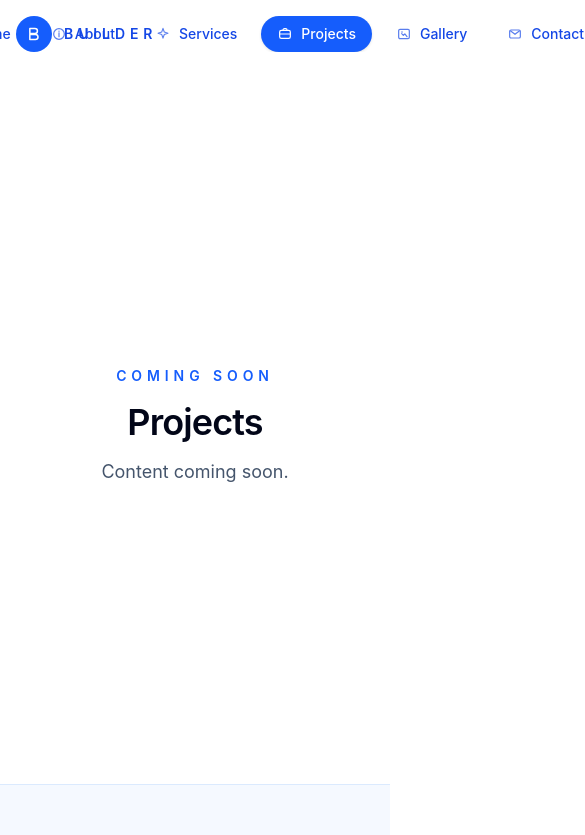
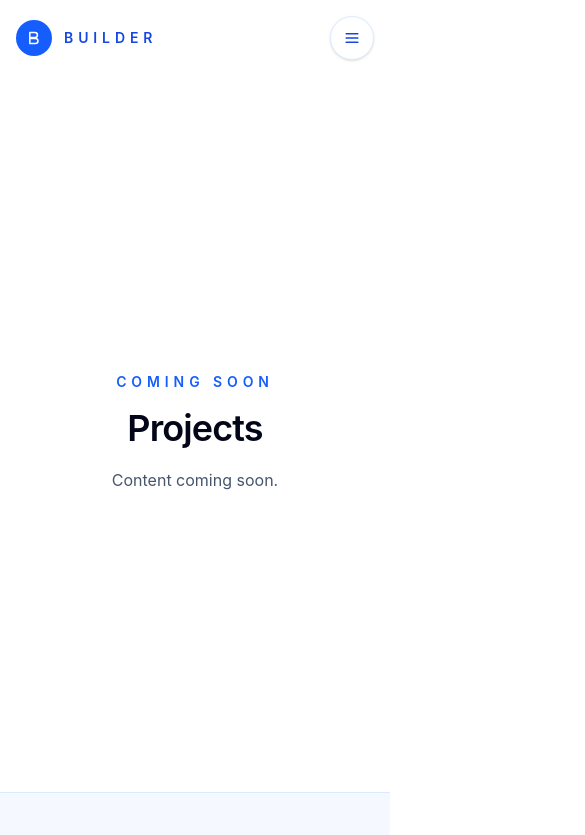
Before and after one commit to YojitSiddhant/builder-website, a Next.js app: page /projects in a window 390 px wide. Shown: the top 835 px of the page, 585 px wide, since content can reach past the window. Built offline with nearby package versions, Linux system fonts and the light colour scheme.

Commit message:
Improve responsiveness

```diff
--- a/components/coming-soon-page.tsx
+++ b/components/coming-soon-page.tsx
@@ -6,15 +6,17 @@ export function ComingSoonPage({
   title,
 }: ComingSoonPageProps) {
   return (
-    <section className="flex min-h-[calc(100vh-8rem)] items-center justify-center px-4">
-      <div className="text-center">
+    <section className="flex min-h-[calc(100dvh-8rem)] items-center justify-center bg-white px-4 py-16 sm:px-6 sm:py-24">
+      <div className="mx-auto w-full max-w-3xl text-center">
         <p className="text-sm font-semibold uppercase tracking-[0.35em] text-blue-600">
           Coming Soon
         </p>
-        <h1 className="mt-4 text-4xl font-semibold tracking-tight text-slate-950 sm:text-6xl">
+        <h1 className="mt-4 text-4xl font-semibold tracking-tight text-slate-950 sm:text-5xl lg:text-6xl">
           {title}
         </h1>
-        <p className="mt-4 text-lg text-slate-600">Content coming soon.</p>
+        <p className="mt-4 text-base leading-8 text-slate-600 sm:text-lg">
+          Content coming soon.
+        </p>
       </div>
     </section>
   );
--- a/components/site-header.tsx
+++ b/components/site-header.tsx
@@ -2,6 +2,7 @@
 
 import Link from "next/link";
 import { usePathname } from "next/navigation";
+import { useState } from "react";
 
 const links = [
   { href: "/", label: "Home", icon: HomeIcon },
@@ -14,13 +15,15 @@ const links = [
 
 export function SiteHeader() {
   const pathname = usePathname();
+  const [mobileMenuOpen, setMobileMenuOpen] = useState(false);
 
   return (
     <header className="sticky top-0 z-50 bg-white/95 backdrop-blur-xl">
-      <div className="mx-auto grid w-full max-w-6xl grid-cols-[1fr_auto_1fr] items-center gap-6 px-4 py-4 sm:px-6 lg:px-8">
+      <div className="relative mx-auto flex w-full max-w-6xl items-center justify-between gap-4 px-4 py-4 sm:px-6 lg:grid lg:grid-cols-[1fr_auto_1fr] lg:gap-6 lg:px-8">
         <Link
           href="/"
           className="inline-flex w-fit items-center gap-3 text-sm font-semibold uppercase tracking-[0.35em] text-blue-700"
+          onClick={() => setMobileMenuOpen(false)}
         >
           <span className="flex h-9 w-9 items-center justify-center rounded-full bg-blue-600 leading-none text-white">
             <BuilderMark className="block h-5 w-5" />
@@ -28,8 +31,8 @@ export function SiteHeader() {
           Builder
         </Link>
 
-        <nav aria-label="Primary" className="justify-self-center overflow-x-auto">
-          <ul className="flex min-w-max items-center gap-2 text-sm font-medium text-blue-700">
+        <nav aria-label="Primary" className="hidden justify-self-center lg:block">
+          <ul className="flex items-center gap-2 text-sm font-medium text-blue-700">
             {links.map((link) => {
               const isActive =
                 link.href === "/"
@@ -65,7 +68,57 @@ export function SiteHeader() {
           </ul>
         </nav>
 
-        <div aria-hidden="true" />
+        <button
+          type="button"
+          className="inline-flex h-11 w-11 items-center justify-center rounded-full border border-blue-100 bg-white text-blue-700 shadow-sm transition hover:bg-blue-50 lg:hidden"
+          aria-expanded={mobileMenuOpen}
+          aria-label="Toggle navigation"
+          onClick={() => setMobileMenuOpen((current) => !current)}
+        >
+          <MenuIcon className="h-5 w-5" open={mobileMenuOpen} />
+        </button>
+
+        <div aria-hidden="true" className="hidden lg:block" />
+
+        {mobileMenuOpen ? (
+          <div className="absolute left-0 right-0 top-full z-50 mt-3 rounded-[1.5rem] border border-blue-100 bg-white p-3 shadow-[0_20px_50px_rgba(37,99,235,0.14)] lg:hidden">
+            <nav aria-label="Mobile Primary">
+              <ul className="grid gap-2">
+                {links.map((link) => {
+                  const isActive =
+                    link.href === "/"
+                      ? pathname === link.href
+                      : pathname.startsWith(link.href);
+                  const Icon = link.icon;
+
+                  return (
+                    <li key={link.href}>
+                      <Link
+                        href={link.href}
+                        aria-current={isActive ? "page" : undefined}
+                        onClick={() => setMobileMenuOpen(false)}
+                        className={[
+                          "flex items-center gap-3 rounded-2xl px-4 py-3 text-sm font-medium transition-colors",
+                          isActive
+                            ? "bg-blue-600 text-white"
+                            : "text-blue-700 hover:bg-blue-50 hover:text-blue-900",
+                        ].join(" ")}
+                      >
+                        <Icon
+                          className={[
+                            "h-4 w-4 shrink-0",
+                            isActive ? "opacity-100" : "opacity-70",
+                          ].join(" ")}
+                        />
+                        {link.label}
+                      </Link>
+                    </li>
+                  );
+                })}
+              </ul>
+            </nav>
+          </div>
+        ) : null}
       </div>
     </header>
   );
@@ -189,3 +242,26 @@ function BuilderMark({ className }: { className?: string }) {
     </svg>
   );
 }
+
+function MenuIcon({
+  className,
+  open,
+}: {
+  className?: string;
+  open: boolean;
+}) {
+  return open ? (
+    <svg viewBox="0 0 24 24" fill="none" aria-hidden="true" className={className}>
+      <path
+        d="M6.5 6.5 17.5 17.5M17.5 6.5 6.5 17.5"
+        stroke="currentColor"
+        strokeWidth="1.8"
+        strokeLinecap="round"
+      />
+    </svg>
+  ) : (
+    <svg viewBox="0 0 24 24" fill="none" aria-hidden="true" className={className}>
+      <path d="M5 7h14M5 12h14M5 17h14" stroke="currentColor" strokeWidth="1.8" strokeLinecap="round" />
+    </svg>
+  );
+}
```
